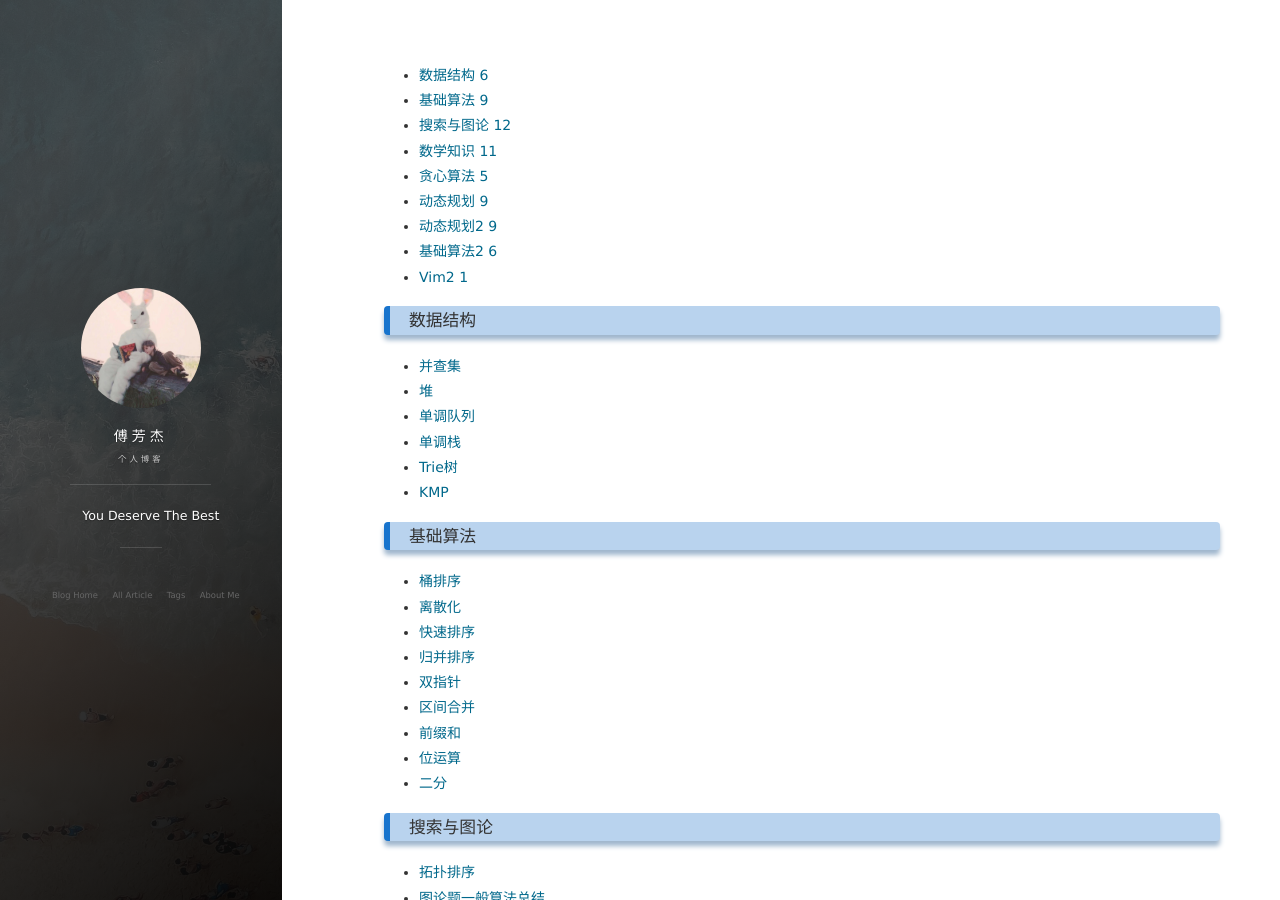
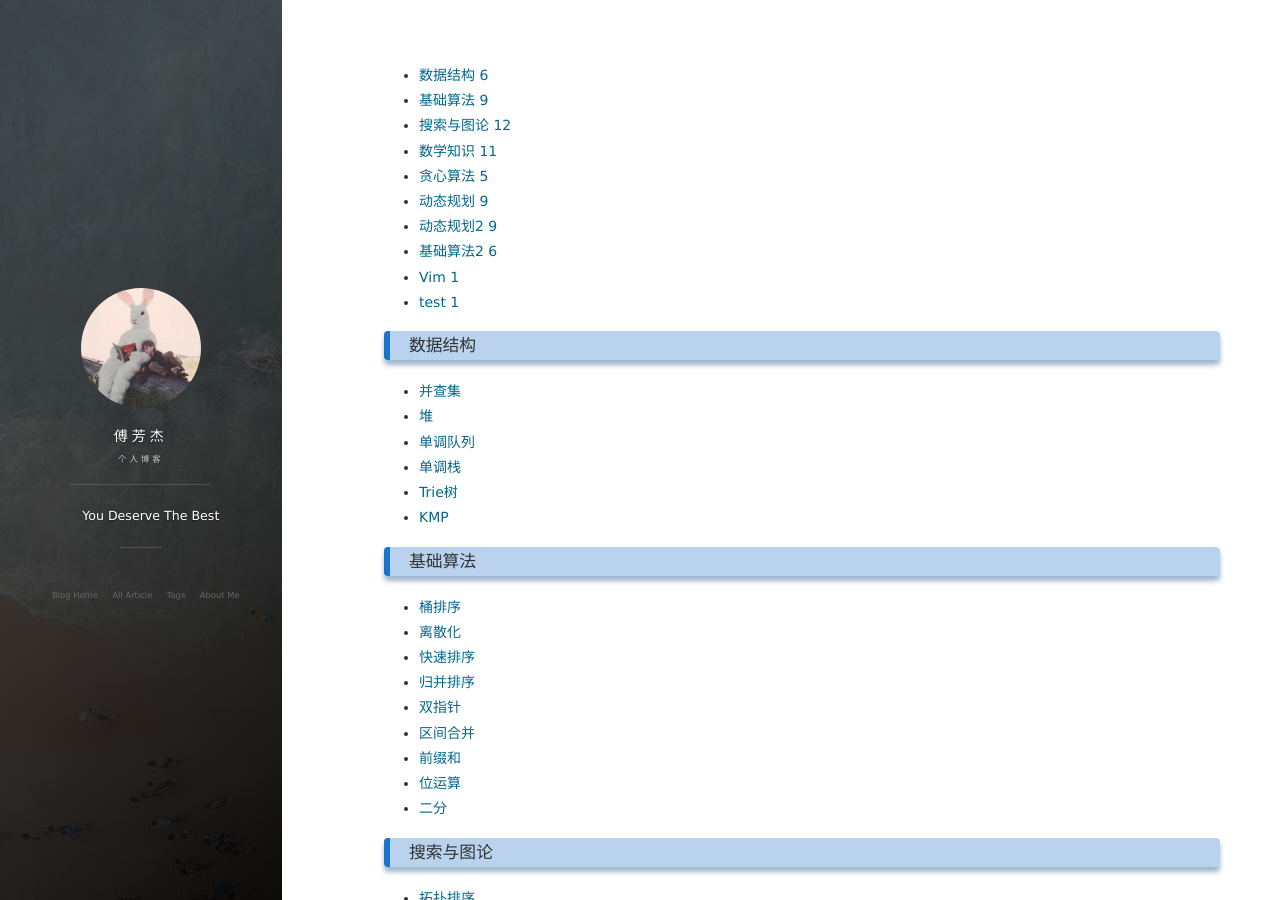
Before and after one commit to Janglejay/janglejay.github.io, a Jekyll site: the page built from tags.html, in a window 1280 px wide and 900 px high. Built offline with Jekyll 4.4.1, drawn with Linux system fonts in a browser that asks for light colours; nearby versions of some CDN libraries; comment, search, counter and statistics services are not loaded.

Commit message:
type(<++>): <++>
<++>

```diff
--- a/_posts/Vim/2023-4-15-Vim.md
+++ b/_posts/Vim/2023-4-15-Vim.md
@@ -1,7 +1,9 @@
 ---
 layout: post
 titile: Vim
-tag: Vim2
+tags:
+- Vim
+- test
 ---
 
 > my vim config git repository
```
